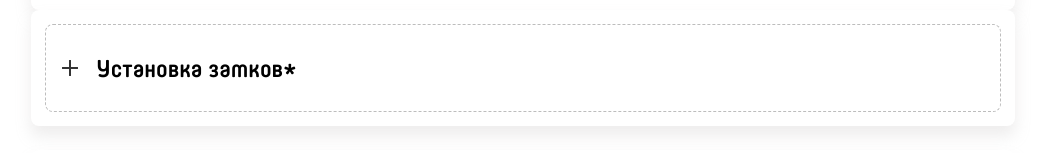
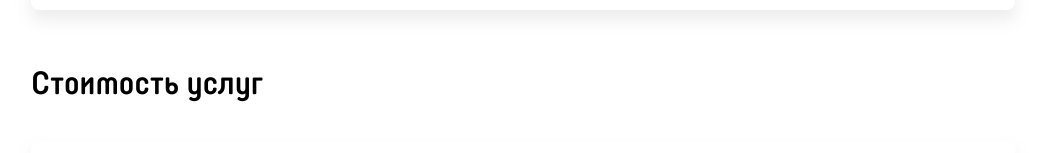
Before and after one commit to ann-1986/lock-repair, a website: page src/installation.html in a window 1280 px wide. Shown: the part 1900-2053 px from the top of the page, without its empty margins (117-1158 px from the left). Drawn offline with nearby package versions, Linux system fonts and the light colour scheme; files that its build step writes are made by us from their sources; files whose address does not match are found by name.

Commit message:
feat: заголовок на странице Установка

```diff
--- a/src/installation.html
+++ b/src/installation.html
@@ -239,6 +239,9 @@
           </div>
         </div>
         <div class="price__block">
+          <div class="other-services__header">
+            Стоимость услуг
+          </div>
           <div class="price__item">
               <div class="price__wrapper">
                   <a href="#" class="price__title">
```
